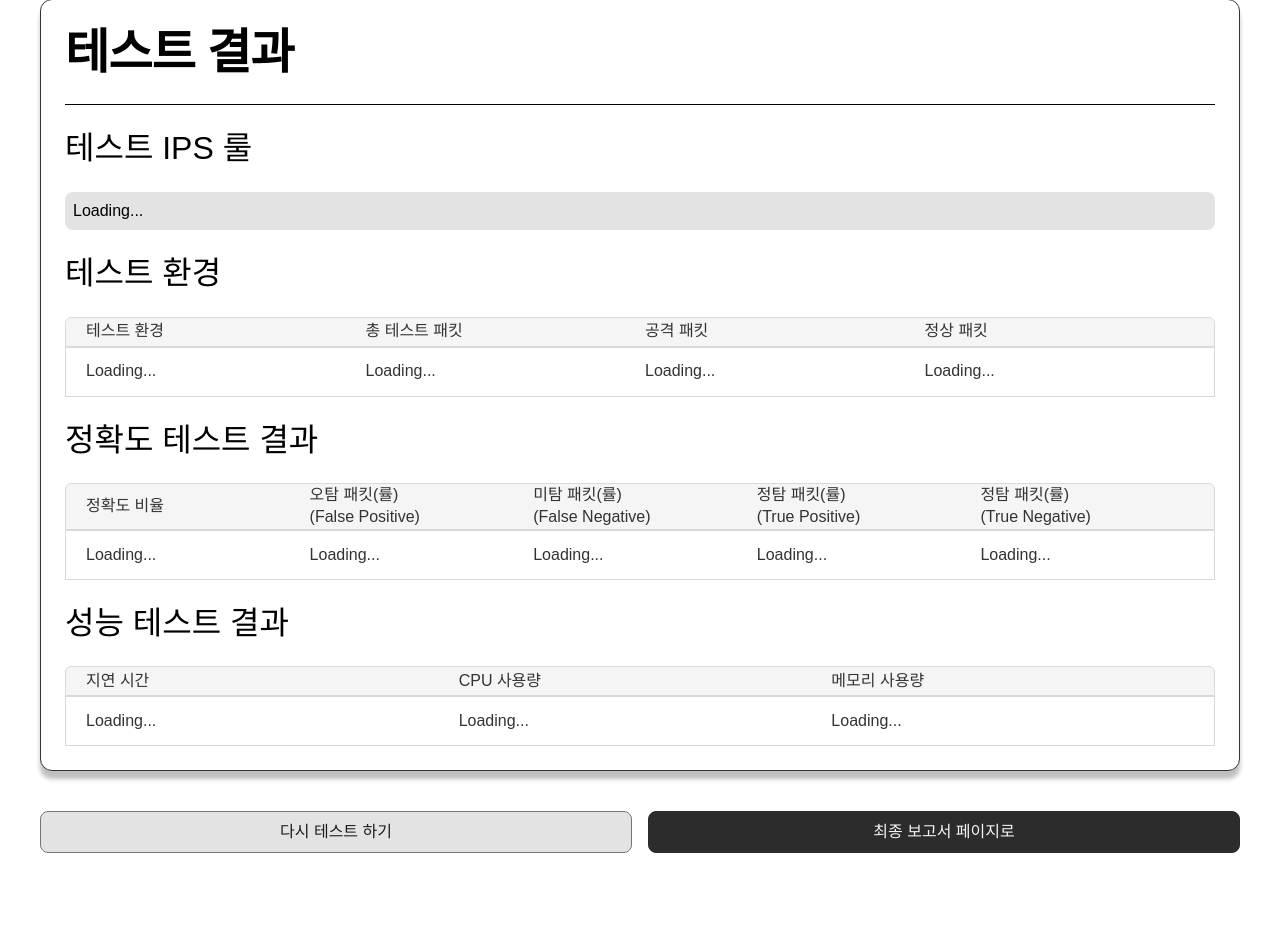
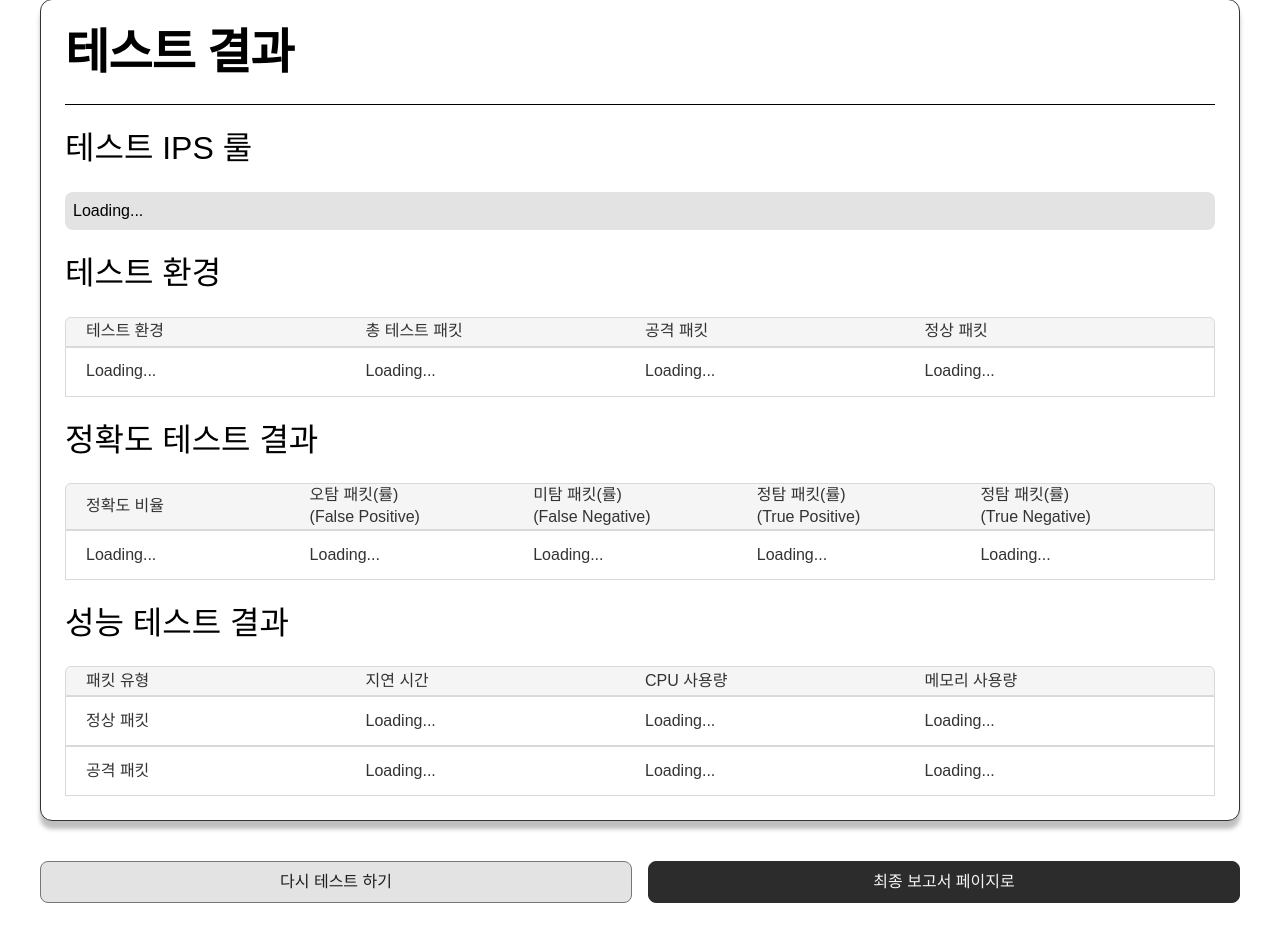
Before and after one commit to sdevel1029/ips_rule_advisor, a Python web app: template src/templates/ruletest_result.html in a window 1280 px wide. Shown: the part 430-1381 px from the top of the page. Before the commit the page ends 1283 px from the top, so only its background shows below. Run offline with Jinja, Linux system fonts and the light colour scheme; the template is opened without the code that fills it, so the values that code supplies are empty.

Commit message:
주형님 의견사항 반영
룰 성능 테스트 결과 공격/정상 패킷 별로 나누기, 룰 테스트 페이지 슬라이더 일단 제외 시키기

```diff
--- a/src/templates/ruletest.html
+++ b/src/templates/ruletest.html
@@ -82,6 +82,7 @@
           <option class="dropdown-item text-dropdown-item" value="3.0.0">3.0.0</option>
         </select>
       </div>
+      <!--
       <div class="card__row--center">
         <div class="slider-field">
           <div class="slider-label">총 테스트 패킷:</div>
@@ -100,6 +101,7 @@
           </div>
         </div>
       </div>
+      -->
       <div class="card__row--left">
         <div class="checkbox-field">
           <input class="input-checkbox" id="accuracy_test" name="accuracy_test" type="checkbox"></input>
--- a/src/templates/ruletest_result.html
+++ b/src/templates/ruletest_result.html
@@ -124,6 +124,7 @@
         <div class="table">
           <div class="table-header">
             <div class="table-grid-03">
+              <div class="table__cell-03 text-cell">패킷 유형</div>
               <div class="table__cell-03 text-cell">지연 시간</div>
               <div class="table__cell-03 text-cell">CPU 사용량</div>
               <div class="table__cell-03 text-cell">메모리 사용량</div>
@@ -131,6 +132,15 @@
           </div>
           <div class="table-row">
             <div class="table-grid-03">
+              <div class="table__cell-03 text-cell" id="category">정상 패킷</div>
+              <div class="table__cell-03 text-cell" id="latency">Loading...</div>
+              <div class="table__cell-03 text-cell" id="cpu-usage">Loading...</div>
+              <div class="table__cell-03 text-cell" id="memory-usage">Loading...</div>
+            </div>
+          </div>
+          <div class="table-row">
+            <div class="table-grid-03">
+              <div class="table__cell-03 text-cell" id="category">공격 패킷</div>
               <div class="table__cell-03 text-cell" id="latency">Loading...</div>
               <div class="table__cell-03 text-cell" id="cpu-usage">Loading...</div>
               <div class="table__cell-03 text-cell" id="memory-usage">Loading...</div>
```
